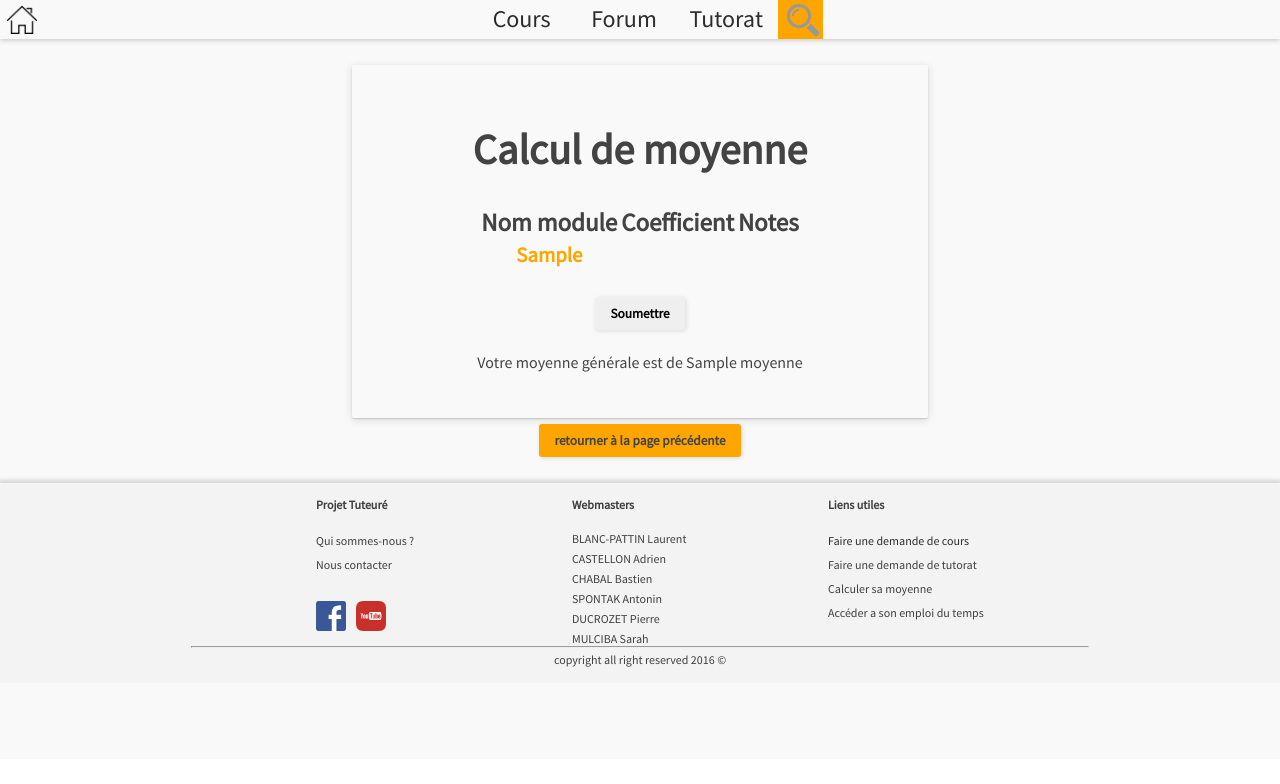
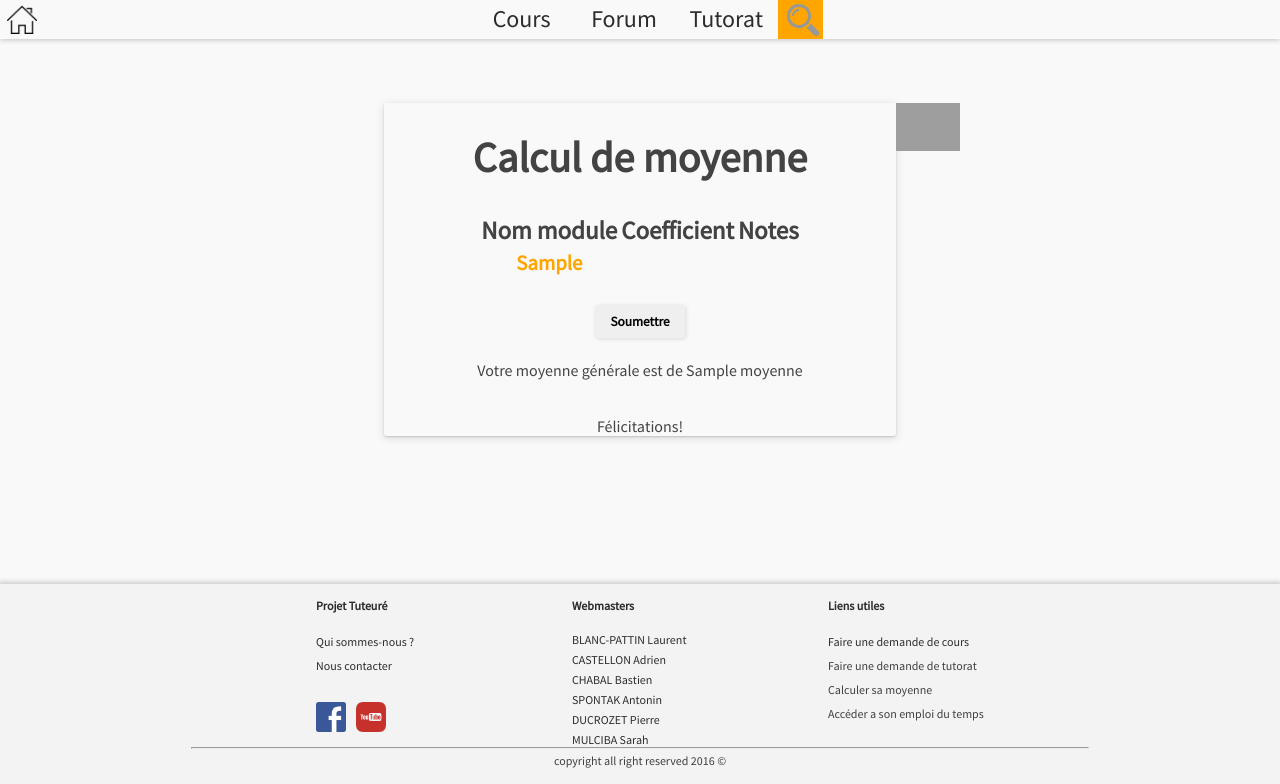
Before and after one commit to AntoninS/H2I, a PHP site: template DATA/Site/Views/moyenne.php in a window 1280 px wide. Shown: the part 41-825 px from the top of the page. Before the commit the page ends 708 px from the top, so only its background shows below. Run offline with PHP 8.4, Linux system fonts and the light colour scheme; the template is opened without the code that fills it: most values are stand-ins (such as "Sample title", 1, 10 or a date in 2020); data that the repository does not hold is empty; some libraries are stand-ins or nearby versions; grey boxes are pictures that could not be loaded.

Commit message:
Modification moyenne.php et ajout feuille de style

```diff
--- a/DATA/Site/Views/moyenne.php
+++ b/DATA/Site/Views/moyenne.php
@@ -6,7 +6,7 @@
 	$titresColonnes=array("Nom module","Coefficient");
 
 	ob_start();
-
+	echo '<div id=corp>';
 	echo '<div id=CorpMoyenne>';
 
 	echo '<h1>Calcul de moyenne</h1>';
@@ -19,14 +19,25 @@
 	}
 	echo '<th>Notes</th></tr>';
 	$i=1;
+	$valider=true;
 
 		foreach($ue as $lolo){
 
 				if(isset(${'moyenne'.$i})){
+				if ( ${'moyenne'.$i}>8 )
+					{
 					echo '<tr class=UE><td>'.$lolo['UE'].'</td><td id="moyenneUE">Moyenne : '.${'moyenne'.$i}.'</td></tr>';
-				}
+					}
+					else{
+							echo '<tr class=UEnull><td>'.$lolo['UE'].'</td><td id="moyenneUE">Moyenne : '.${'moyenne'.$i}.'</td></tr>';
+							$valider=false;
+					}
+
+
+					}
 				else{
 					echo '<tr class=UE><td>'.$lolo['UE'].'</td></tr>';
+
 				}
 
 				foreach(${'result'.$i} as $ligne)
@@ -51,7 +62,15 @@
 
 			if(isset($moyenne))
 		{
-			echo '<p>Votre moyenne générale est de '.$moyenne.'</p>';
+			if (($valider=true) && $moyenne>=10){
+			echo '<p>Votre moyenne générale est de '.$moyenne.'  </p> <br> Félicitations! ';
+				}
+			else {
+
+			echo '<p>Votre moyenne générale est de '.$moyenne.'</p> <br>  Vous ne validez pas votre semestre';
+
+			}
+
 			}
 
 	if(isset($erreur))
@@ -59,9 +78,9 @@
 		echo $erreur;
 	}
 	echo '</div>';
-	echo '<form method="post" action="./index.php?page=monCompte&compte='.$userID.'">';
-	echo '<input class ="retour" type="submit" name="retour"  value="retourner à la page précédente">';
-	echo '</form>';
+	echo '<a href="index.php?page=monCompte&compte='.$userID.'" > <img  class=page_précédente  title="retourner à la page précedente" alt=" retourné à la page précedente" src="media/images/page_précédente.png"> <a>
+	</div>';
+
 
 		$content = ob_get_contents(); //récupération du tempon dons une var
 		ob_end_clean(); // vide le tempon
--- a/DATA/Site/style/moyenne.css
+++ b/DATA/Site/style/moyenne.css
@@ -1,25 +1,37 @@
 #CorpMoyenne{
 
 
+float:left;
 font-family:SourceSansProRegular;
- width:45%;
-  min-width: 40%;
+ width:40%;
    box-shadow: 0 1px 2px 0 rgba(0,0,0,0.16),0 2px 10px 0 rgba(0,0,0,0.12);
   border-radius: 2px ;
   box-sizing: border-box;
   background: #ffffff$$;
   color: #434343;
+  margin-left:30%;
 
-  margin:auto;
-  margin-top:2%;
-  padding:30px;
 	text-align:center;
 
+
+
+
+}
+.page_précédente{
+	width: 5%;
+	margin-right: 25%
+}
+#corp{
+	margin-top:0px;
+	padding:5% 0% 10% 0%;
+	overflow:hidden;
+	font-family:SourceSansProRegular;
 }
 
 table{
 	margin:auto;
 }
+
 
 
 input[type=number] {
@@ -28,6 +40,12 @@ input[type=number] {
  color: #FFA500;
  cursor:pointer;
  }
+.UEnull{
+ font-weight: bold;
+ color: red;
+ font-size: 1.3em;
+
+}
 
 .UE{
  font-weight: bold;
```
